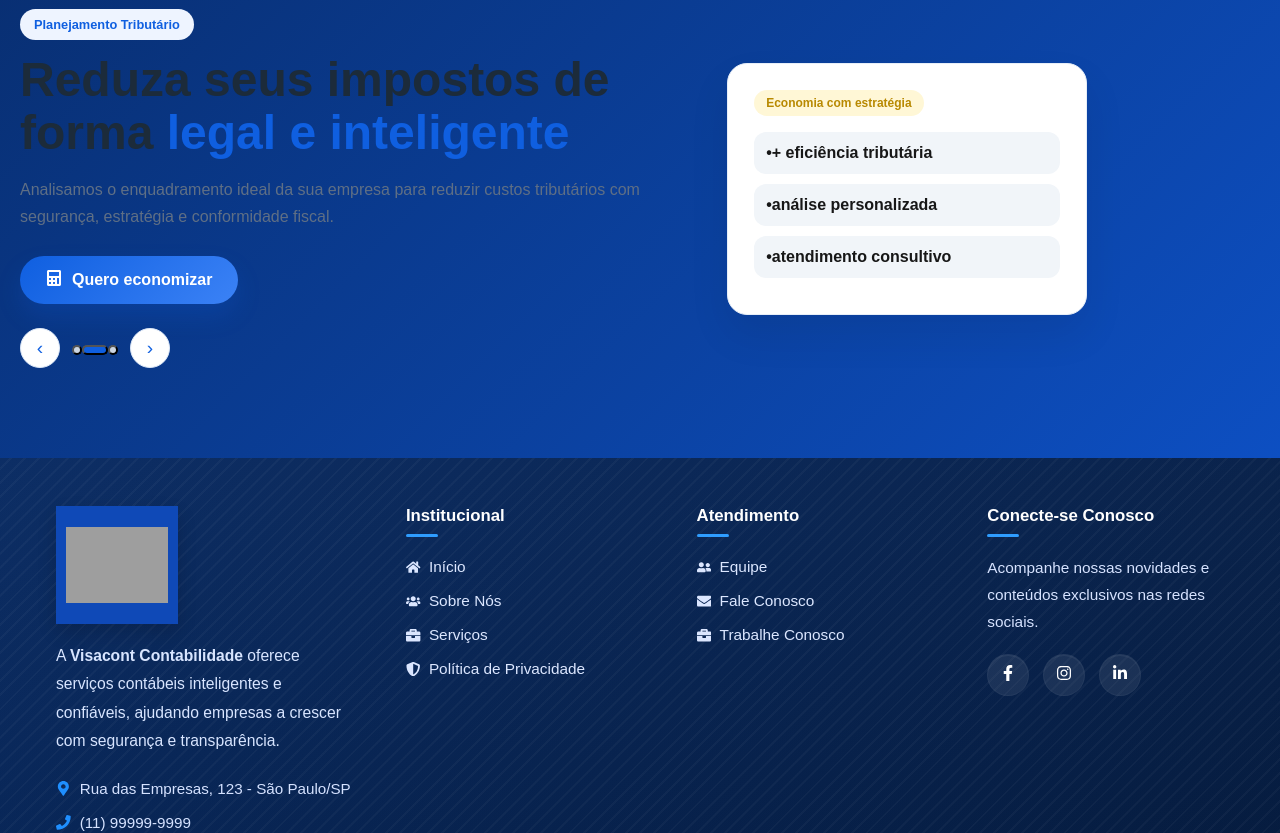
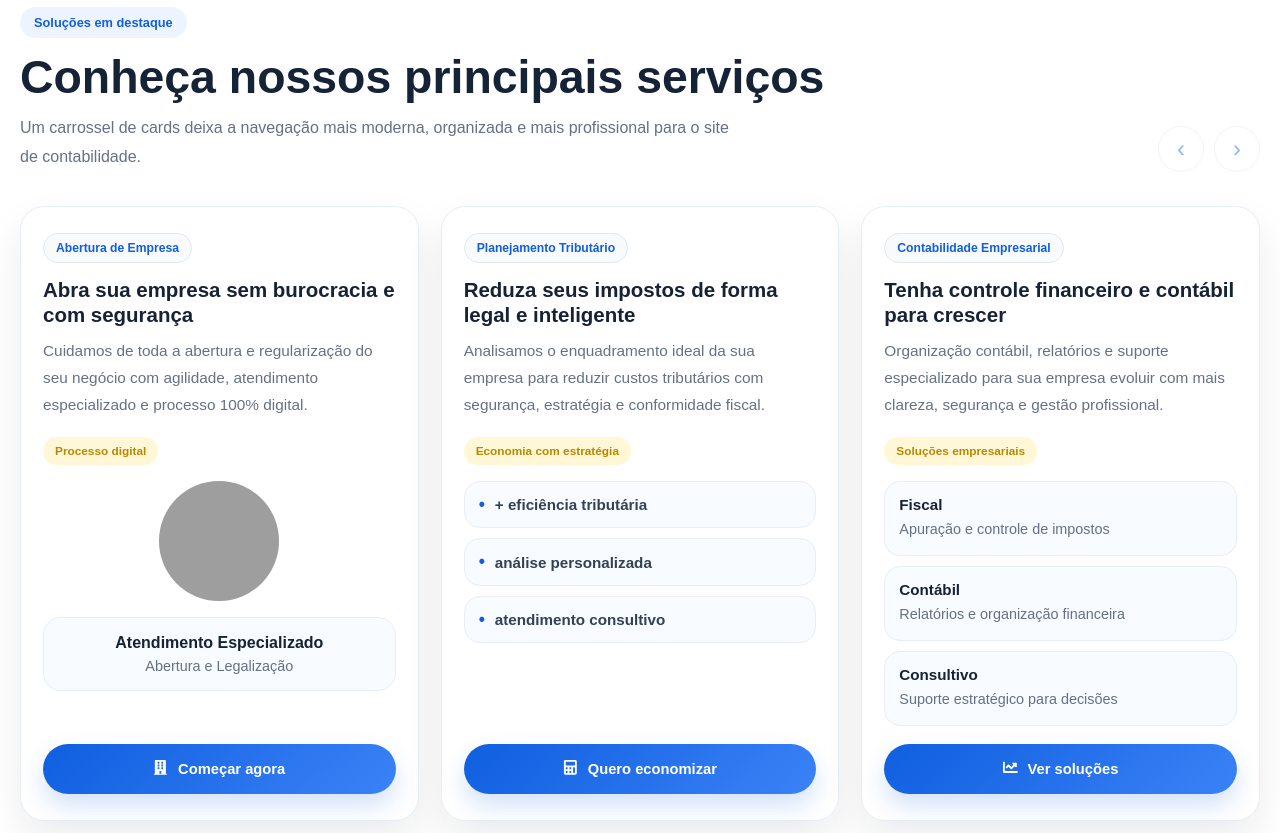
Before and after one commit to Alvarado433/Contabilidade, a Next.js app: page / in a window 1280 px wide. Shown: the part 2280-3113 px from the top of the page. Built offline with nearby package versions, Linux system fonts and the light colour scheme; grey boxes are pictures that could not be loaded.

Commit message:
atualizando modelo

```diff
--- a/Home/carrosselbanner/carrossel.tsx
+++ b/Home/carrosselbanner/carrossel.tsx
@@ -1,6 +1,6 @@
 "use client";
 
-import { useEffect, useMemo, useState } from "react";
+import { useMemo, useState } from "react";
 import Icone from "@/utils/Icones/icone";
 import bannerCarrossel from "@/Dados/Banner/bannercarrossel";
 
@@ -8,13 +8,6 @@ type Botao = {
   texto: string;
   icone?: string;
   url: string;
-};
-
-type Visual = {
-  gradiente?: string;
-  corDestaque?: string;
-  corTexto?: string;
-  corTextoSuave?: string;
 };
 
 type CardEspecialista = {
@@ -50,171 +43,482 @@ type Slide = {
   destaque?: string;
   descricao: string;
   botao: Botao;
-  visual?: Visual;
   card: Card;
 };
 
 export default function Carrossel() {
-  const slides = useMemo(() => bannerCarrossel as Slide[], []);
-  const [ativo, setAtivo] = useState(0);
+  const cards = useMemo(() => bannerCarrossel as Slide[], []);
+  const [inicio, setInicio] = useState(0);
 
-  useEffect(() => {
-    const timer = setInterval(() => {
-      setAtivo((prev) => (prev + 1) % slides.length);
-    }, 5000);
-
-    return () => clearInterval(timer);
-  }, [slides.length]);
-
-  const slide = slides[ativo];
-
-  const partesTitulo = slide.destaque
-    ? slide.titulo.split(slide.destaque)
-    : [slide.titulo];
+  const itensPorVez = 3;
 
   const proximo = () => {
-    setAtivo((prev) => (prev + 1) % slides.length);
+    if (inicio + itensPorVez < cards.length) {
+      setInicio((prev) => prev + 1);
+    }
   };
 
   const anterior = () => {
-    setAtivo((prev) => (prev - 1 + slides.length) % slides.length);
+    if (inicio > 0) {
+      setInicio((prev) => prev - 1);
+    }
+  };
+
+  const cardsVisiveis = cards.slice(inicio, inicio + itensPorVez);
+
+  const renderConteudoCard = (item: Slide) => {
+    if (item.card.tipo === "especialista") {
+      return (
+        <div className="card-carousel__especialista">
+          {item.card.badge ? (
+            <span className="card-carousel__badge">{item.card.badge}</span>
+          ) : null}
+
+          <div className="card-carousel__fotoWrap">
+            <img
+              src={item.card.foto}
+              alt={item.card.alt || item.card.nome}
+              className="card-carousel__foto"
+            />
+          </div>
+
+          <div className="card-carousel__info">
+            <h4>{item.card.nome}</h4>
+            <p>{item.card.cargo}</p>
+          </div>
+        </div>
+      );
+    }
+
+    if (item.card.tipo === "metricas") {
+      return (
+        <div className="card-carousel__bloco">
+          {item.card.badge ? (
+            <span className="card-carousel__badge">{item.card.badge}</span>
+          ) : null}
+
+          <div className="card-carousel__lista">
+            {item.card.metricas.map((metrica, index) => (
+              <div key={`${metrica}-${index}`} className="card-carousel__item">
+                <span className="card-carousel__itemIcon">•</span>
+                <span>{metrica}</span>
+              </div>
+            ))}
+          </div>
+        </div>
+      );
+    }
+
+    if (item.card.tipo === "tabela") {
+      return (
+        <div className="card-carousel__bloco">
+          {item.card.badge ? (
+            <span className="card-carousel__badge">{item.card.badge}</span>
+          ) : null}
+
+          <div className="card-carousel__tabela">
+            {item.card.tabela.map((linha, index) => (
+              <div key={`${linha.titulo}-${index}`} className="card-carousel__linha">
+                <h5>{linha.titulo}</h5>
+                <p>{linha.descricao}</p>
+              </div>
+            ))}
+          </div>
+        </div>
+      );
+    }
+
+    return null;
   };
 
   return (
-    <section
-      className="banner-carrossel"
-      style={{
-        background:
-          slide.visual?.gradiente ||
-          "linear-gradient(135deg, #0a3d91 0%, #0f5fe0 100%)",
-      }}
-    >
-      <div className="banner-carrossel__container">
-        <div className="banner-carrossel__conteudo">
-          {slide.tag ? (
-            <span className="banner-carrossel__tag">{slide.tag}</span>
-          ) : null}
+    <section className="card-carousel">
+      <div className="card-carousel__topo">
+        <div>
+          <span className="card-carousel__tag">Soluções em destaque</span>
+          <h2 className="card-carousel__titulo">
+            Conheça nossos principais serviços
+          </h2>
+          <p className="card-carousel__descricao">
+            Um carrossel de cards deixa a navegação mais moderna, organizada e
+            mais profissional para o site de contabilidade.
+          </p>
+        </div>
 
-          <h2 className="banner-carrossel__titulo">
-            {partesTitulo[0]}
-            {slide.destaque ? (
-              <span className="banner-carrossel__titulo-destaque">
-                {slide.destaque}
-              </span>
-            ) : null}
-            {partesTitulo[1] ?? ""}
-          </h2>
-
-          <p className="banner-carrossel__descricao">{slide.descricao}</p>
-
-          <a href={slide.botao.url} className="banner-carrossel__botao">
-            {slide.botao.icone ? (
-              <Icone
-                nome={slide.botao.icone}
-                className="banner-carrossel__botao-icone"
-              />
-            ) : null}
-            <span>{slide.botao.texto}</span>
-          </a>
-
-          <div className="banner-carrossel__controles">
+        <div className="card-carousel__controles">
           <button
             type="button"
-              className="banner-carrossel__arrow"
+            className="card-carousel__arrow"
             onClick={anterior}
-              aria-label="Slide anterior"
+            disabled={inicio === 0}
+            aria-label="Anterior"
           >
             ‹
           </button>
 
-            <div className="banner-carrossel__dots">
-              {slides.map((item, index) => (
-                <button
-                  key={item.id}
-                  type="button"
-                  className={`banner-carrossel__dot ${
-                    index === ativo ? "is-active" : ""
-                  }`}
-                  onClick={() => setAtivo(index)}
-                  aria-label={`Ir para slide ${index + 1}`}
-                />
-              ))}
-            </div>
-
           <button
             type="button"
-              className="banner-carrossel__arrow"
+            className="card-carousel__arrow"
             onClick={proximo}
-              aria-label="Próximo slide"
+            disabled={inicio + itensPorVez >= cards.length}
+            aria-label="Próximo"
           >
             ›
           </button>
         </div>
       </div>
 
-        <div className="banner-carrossel__card-area">
-          {slide.card.tipo === "especialista" ? (
-            <div className="banner-carrossel__card banner-carrossel__card--especialista">
-              {slide.card.badge ? (
-                <span className="banner-carrossel__badge">
-                  {slide.card.badge}
-                </span>
+      <div className="card-carousel__grid">
+        {cardsVisiveis.map((item) => (
+          <article key={item.id} className="card-carousel__card">
+            {item.tag ? <span className="card-carousel__miniTag">{item.tag}</span> : null}
+
+            <h3 className="card-carousel__cardTitulo">
+              {item.titulo}
+            </h3>
+
+            <p className="card-carousel__cardDescricao">
+              {item.descricao}
+            </p>
+
+            {renderConteudoCard(item)}
+
+            <a href={item.botao.url} className="card-carousel__botao">
+              {item.botao.icone ? (
+                <Icone
+                  nome={item.botao.icone}
+                  className="card-carousel__botaoIcone"
+                />
               ) : null}
-
-              <div className="banner-carrossel__foto-wrap">
-                <img
-                  src={slide.card.foto}
-                  alt={slide.card.alt || slide.card.nome}
-                  className="banner-carrossel__foto"
-                />
+              <span>{item.botao.texto}</span>
+            </a>
+          </article>
+        ))}
       </div>
 
-              <div className="banner-carrossel__info">
-                <h3>{slide.card.nome}</h3>
-                <p>{slide.card.cargo}</p>
-              </div>
-            </div>
-          ) : null}
+      <style jsx>{`
+        .card-carousel {
+          padding: 88px 20px;
+          background: #ffffff;
+        }
 
-          {slide.card.tipo === "metricas" ? (
-            <div className="banner-carrossel__card banner-carrossel__card--metricas">
-              {slide.card.badge ? (
-                <span className="banner-carrossel__badge">
-                  {slide.card.badge}
-                </span>
-              ) : null}
+        .card-carousel__topo {
+          width: 100%;
+          max-width: 1240px;
+          margin: 0 auto 34px;
+          display: flex;
+          align-items: end;
+          justify-content: space-between;
+          gap: 24px;
+        }
 
-              <div className="banner-carrossel__metricas">
-                {slide.card.metricas.map((metrica, index) => (
-                  <div key={`${metrica}-${index}`} className="banner-carrossel__metrica-item">
-                    <span className="banner-carrossel__metrica-icon">•</span>
-                    <span>{metrica}</span>
-                  </div>
-                ))}
-              </div>
-            </div>
-          ) : null}
+        .card-carousel__tag {
+          display: inline-flex;
+          align-items: center;
+          justify-content: center;
+          margin-bottom: 14px;
+          padding: 8px 14px;
+          border-radius: 999px;
+          background: #eef4ff;
+          color: #0f5fe0;
+          font-size: 0.8rem;
+          font-weight: 700;
+        }
 
-          {slide.card.tipo === "tabela" ? (
-            <div className="banner-carrossel__card banner-carrossel__card--tabela">
-              {slide.card.badge ? (
-                <span className="banner-carrossel__badge">
-                  {slide.card.badge}
-                </span>
-              ) : null}
+        .card-carousel__titulo {
+          margin: 0 0 12px;
+          color: #162235;
+          font-size: clamp(2rem, 4vw, 2.9rem);
+          line-height: 1.08;
+          font-weight: 900;
+        }
 
-              <div className="banner-carrossel__tabela">
-                {slide.card.tabela.map((item, index) => (
-                  <div key={`${item.titulo}-${index}`} className="banner-carrossel__linha">
-                    <h4>{item.titulo}</h4>
-                    <p>{item.descricao}</p>
-                  </div>
-                ))}
-              </div>
-            </div>
-          ) : null}
-        </div>
-      </div>
+        .card-carousel__descricao {
+          max-width: 720px;
+          margin: 0;
+          color: #667085;
+          font-size: 1rem;
+          line-height: 1.8;
+        }
+
+        .card-carousel__controles {
+          display: flex;
+          align-items: center;
+          gap: 10px;
+          flex-shrink: 0;
+        }
+
+        .card-carousel__arrow {
+          width: 46px;
+          height: 46px;
+          border: 1px solid #d9e4f2;
+          border-radius: 50%;
+          background: #ffffff;
+          color: #0f5fe0;
+          font-size: 1.5rem;
+          cursor: pointer;
+          transition: all 0.25s ease;
+          box-shadow: 0 10px 20px rgba(15, 95, 224, 0.08);
+        }
+
+        .card-carousel__arrow:hover:not(:disabled) {
+          background: #0f5fe0;
+          color: #ffffff;
+          transform: translateY(-2px);
+        }
+
+        .card-carousel__arrow:disabled {
+          opacity: 0.45;
+          cursor: not-allowed;
+          box-shadow: none;
+        }
+
+        .card-carousel__grid {
+          width: 100%;
+          max-width: 1240px;
+          margin: 0 auto;
+          display: grid;
+          grid-template-columns: repeat(3, minmax(0, 1fr));
+          gap: 22px;
+        }
+
+        .card-carousel__card {
+          display: flex;
+          flex-direction: column;
+          padding: 26px 22px;
+          border-radius: 24px;
+          background: #ffffff;
+          border: 1px solid #e7eef8;
+          box-shadow: 0 18px 38px rgba(15, 23, 42, 0.08);
+          transition:
+            transform 0.28s ease,
+            box-shadow 0.28s ease,
+            border-color 0.28s ease;
+        }
+
+        .card-carousel__card:hover {
+          transform: translateY(-6px);
+          box-shadow: 0 24px 46px rgba(15, 23, 42, 0.12);
+          border-color: #cfe0ff;
+        }
+
+        .card-carousel__miniTag {
+          display: inline-flex;
+          align-items: center;
+          justify-content: center;
+          align-self: flex-start;
+          margin-bottom: 14px;
+          padding: 7px 12px;
+          border-radius: 999px;
+          background: #f8fafc;
+          color: #0f5fe0;
+          font-size: 0.76rem;
+          font-weight: 700;
+          border: 1px solid #e2e8f0;
+        }
+
+        .card-carousel__cardTitulo {
+          margin: 0 0 10px;
+          color: #162235;
+          font-size: 1.28rem;
+          font-weight: 800;
+          line-height: 1.25;
+        }
+
+        .card-carousel__cardDescricao {
+          margin: 0 0 18px;
+          color: #667085;
+          font-size: 0.96rem;
+          line-height: 1.75;
+        }
+
+        .card-carousel__badge {
+          display: inline-flex;
+          align-items: center;
+          justify-content: center;
+          align-self: flex-start;
+          margin-bottom: 16px;
+          padding: 7px 12px;
+          border-radius: 999px;
+          background: #fff7d6;
+          color: #b88900;
+          font-size: 0.74rem;
+          font-weight: 800;
+        }
+
+        .card-carousel__especialista {
+          margin-bottom: 18px;
+        }
+
+        .card-carousel__fotoWrap {
+          width: 120px;
+          height: 120px;
+          margin: 0 auto 16px;
+          border-radius: 50%;
+          overflow: hidden;
+          background: #f1f5f9;
+          box-shadow: inset 0 0 0 4px #eef4ff;
+        }
+
+        .card-carousel__foto {
+          width: 100%;
+          height: 100%;
+          object-fit: cover;
+          display: block;
+        }
+
+        .card-carousel__info {
+          padding: 16px;
+          border-radius: 18px;
+          background: #f8fbff;
+          text-align: center;
+          border: 1px solid #e6eef8;
+        }
+
+        .card-carousel__info h4 {
+          margin: 0;
+          color: #162235;
+          font-size: 1rem;
+          font-weight: 800;
+        }
+
+        .card-carousel__info p {
+          margin: 6px 0 0;
+          color: #667085;
+          font-size: 0.9rem;
+        }
+
+        .card-carousel__bloco {
+          margin-bottom: 18px;
+        }
+
+        .card-carousel__lista,
+        .card-carousel__tabela {
+          display: flex;
+          flex-direction: column;
+          gap: 10px;
+        }
+
+        .card-carousel__item,
+        .card-carousel__linha {
+          padding: 14px 14px;
+          border-radius: 16px;
+          background: #f8fbff;
+          border: 1px solid #e7eef8;
+        }
+
+        .card-carousel__item {
+          display: flex;
+          align-items: center;
+          gap: 10px;
+          color: #334155;
+          font-size: 0.95rem;
+          font-weight: 600;
+        }
+
+        .card-carousel__itemIcon {
+          color: #0f5fe0;
+          font-size: 1.1rem;
+          line-height: 1;
+        }
+
+        .card-carousel__linha h5 {
+          margin: 0 0 5px;
+          color: #162235;
+          font-size: 0.95rem;
+          font-weight: 800;
+        }
+
+        .card-carousel__linha p {
+          margin: 0;
+          color: #667085;
+          font-size: 0.9rem;
+          line-height: 1.6;
+        }
+
+        .card-carousel__botao {
+          margin-top: auto;
+          display: inline-flex;
+          align-items: center;
+          justify-content: center;
+          gap: 10px;
+          min-height: 50px;
+          padding: 13px 20px;
+          border-radius: 999px;
+          background: linear-gradient(135deg, #0f5fe0, #3b82f6);
+          color: #ffffff;
+          text-decoration: none;
+          font-size: 0.92rem;
+          font-weight: 800;
+          box-shadow: 0 12px 24px rgba(15, 95, 224, 0.18);
+          transition:
+            transform 0.25s ease,
+            box-shadow 0.25s ease,
+            filter 0.25s ease;
+        }
+
+        .card-carousel__botao:hover {
+          transform: translateY(-2px);
+          box-shadow: 0 18px 30px rgba(15, 95, 224, 0.22);
+          filter: brightness(1.03);
+        }
+
+        .card-carousel__botaoIcone {
+          display: inline-flex;
+          align-items: center;
+          justify-content: center;
+          line-height: 1;
+        }
+
+        @media (max-width: 1100px) {
+          .card-carousel__grid {
+            grid-template-columns: repeat(2, minmax(0, 1fr));
+          }
+        }
+
+        @media (max-width: 991px) {
+          .card-carousel {
+            padding: 68px 16px;
+          }
+
+          .card-carousel__topo {
+            flex-direction: column;
+            align-items: flex-start;
+          }
+
+          .card-carousel__grid {
+            grid-template-columns: 1fr;
+          }
+        }
+
+        @media (max-width: 576px) {
+          .card-carousel {
+            padding: 56px 14px;
+          }
+
+          .card-carousel__titulo {
+            font-size: 1.8rem;
+          }
+
+          .card-carousel__descricao {
+            font-size: 0.95rem;
+            line-height: 1.7;
+          }
+
+          .card-carousel__card {
+            padding: 22px 18px;
+            border-radius: 20px;
+          }
+
+          .card-carousel__botao {
+            width: 100%;
+          }
+
+          .card-carousel__controles {
+            width: 100%;
+          }
+        }
+      `}</style>
     </section>
   );
 }
```
Lines whose indentation alone changed are shown as unchanged.
